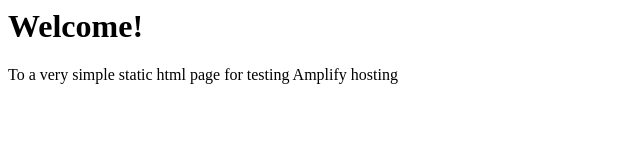
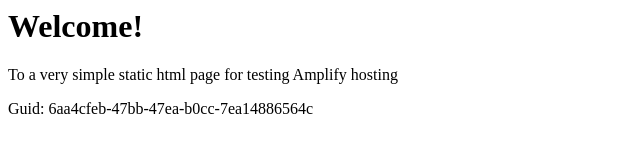
Before and after one commit to aws-aemilia-mxp/Github-PR-Commit-Integration-Test-DoNotTouch-v0-preprod-eu-south-1, a website: page src/index.html in a window 1280 px wide. Shown: the whole page, without its empty margins (0-640 px from the left). Drawn offline with Linux system fonts and the light colour scheme.

Commit message:
commit from integ tests

```diff
--- a/src/index.html
+++ b/src/index.html
@@ -1,3 +1,5 @@
+
+
 <html lang="en">
 
 <head>
@@ -10,6 +12,6 @@
 <body>
     <h1>Welcome!</h1>
     <p>To a very simple static html page for testing Amplify hosting</p>
-</body>
+    <p>Guid: 6aa4cfeb-47bb-47ea-b0cc-7ea14886564c</p></body>
 
 </html>
```
